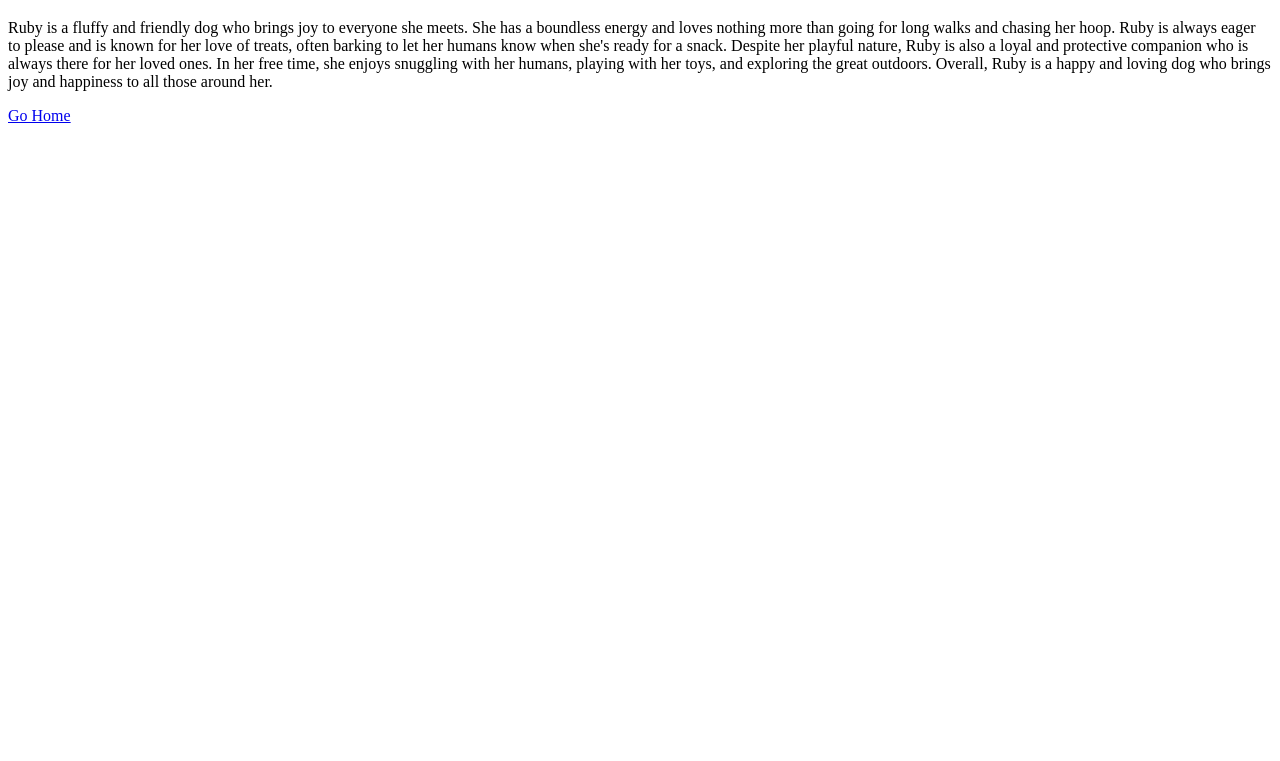
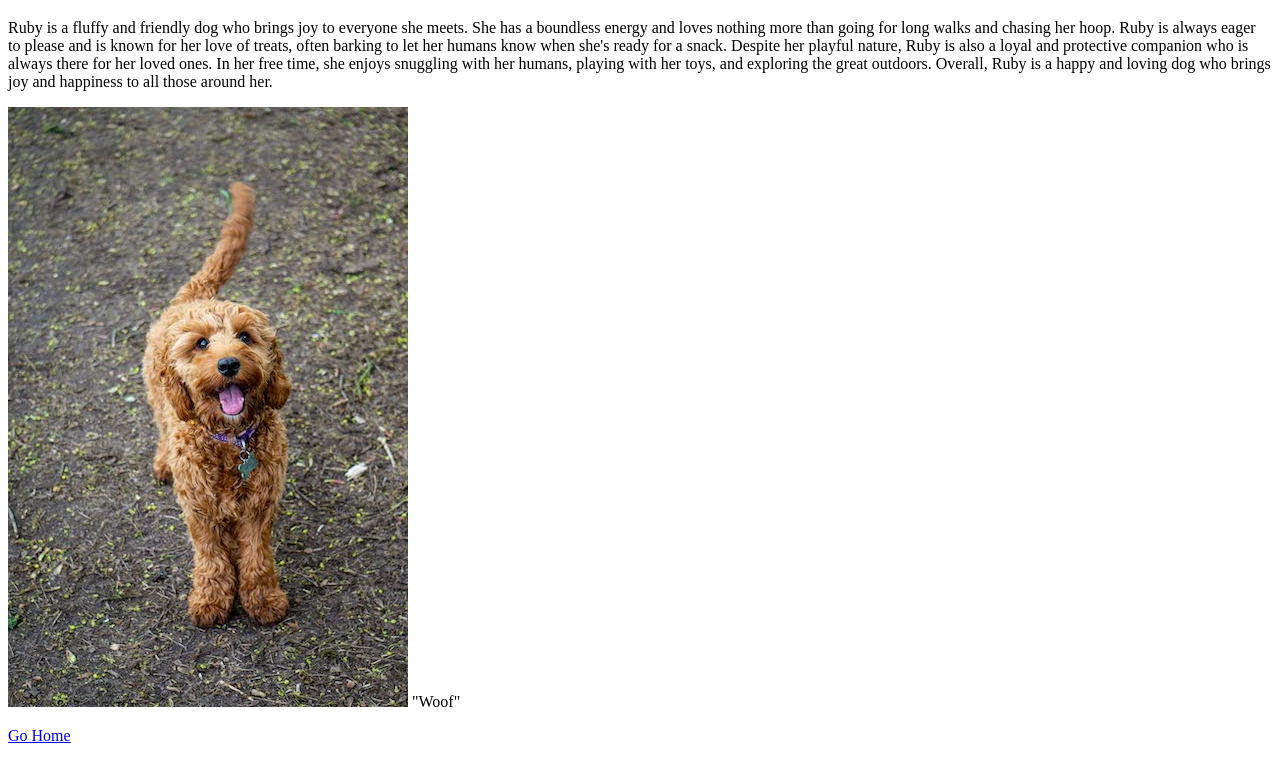
Before and after one commit to LisaJLB/coursera-test, a plain HTML site: page site/Ruby.html in a window 1280 px wide. Shown: the part 61-822 px from the top of the page. Before the commit the page ends 800 px from the top, so only its background shows below. Drawn offline with Linux system fonts and the light colour scheme.

Commit message:
added pictures to go along with the bios

```diff
--- a/site/Ruby.html
+++ b/site/Ruby.html
@@ -8,6 +8,7 @@
 <body>
 <h1> <3 Ruby <3</h1>
 <p>Ruby is a fluffy and friendly dog who brings joy to everyone she meets. She has a boundless energy and loves nothing more than going for long walks and chasing her hoop. Ruby is always eager to please and is known for her love of treats, often barking to let her humans know when she's ready for a snack. Despite her playful nature, Ruby is also a loyal and protective companion who is always there for her loved ones. In her free time, she enjoys snuggling with her humans, playing with her toys, and exploring the great outdoors. Overall, Ruby is a happy and loving dog who brings joy and happiness to all those around her.</p>
-<a href="index.html" title="Lisa's very good website">Go Home</a>
+ <img src="Ruby.jpeg" width="400" height="600" alt="Ruby"> &quot;Woof&quot;
+<p><a href="index.html" title="Lisa's very good website">Go Home</a> </p>
 </body>
 </html>
```
Also changed, not shown: site/Adam.html (+1 -0 lines), site/Charmander.html (+1 -0 lines), site/Adam.jpg (added), site/Charmander.jpg (added), site/Ruby.jpeg (added).
